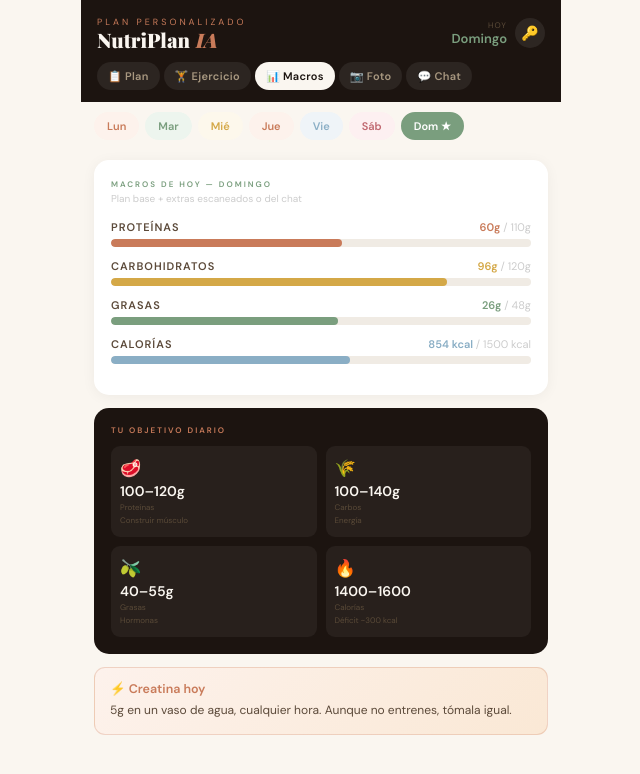
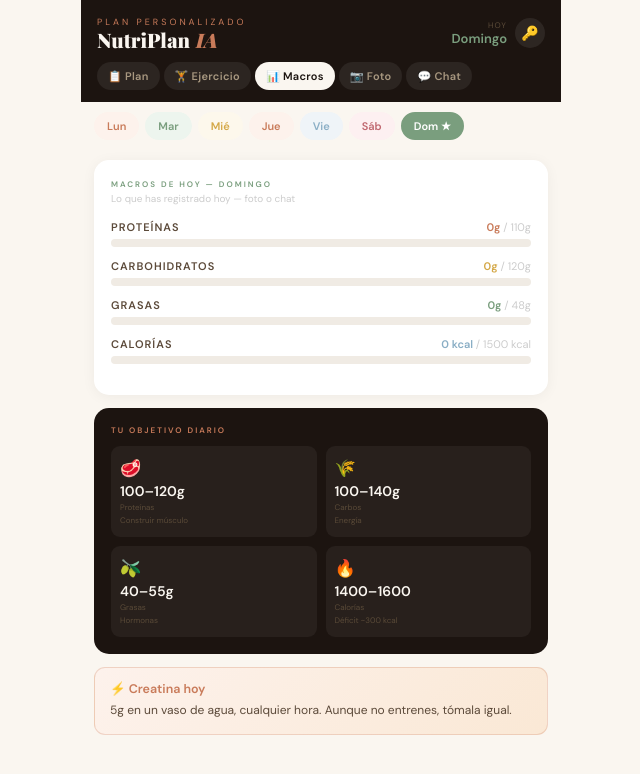
Before and after one commit to kikitshp/NutriPlan2.0, a React (Vite) app: page / in a window 1280 px wide. Both pictures are taken after a click on the button "📊 Macros". Shown: the top 774 px of the page, without its empty margins (319-959 px from the left). Built offline with nearby package versions, Linux system fonts and the light colour scheme.

Commit message:
Update App.jsx
se reinician lo macros cada dia

```diff
--- a/src/App.jsx
+++ b/src/App.jsx
@@ -234,21 +234,18 @@ function getTodayKey() {
   const d = new Date();
   return d.getFullYear()+"-"+(d.getMonth()+1)+"-"+d.getDate();
 }
-function getBaseMacros(dayName) {
-  return PLAN_BASE[dayName].comidas.reduce((a,c) => ({
-    proteinas:a.proteinas+c.proteinas, carbos:a.carbos+c.carbos,
-    grasas:a.grasas+c.grasas, calorias:a.calorias+c.calorias
-  }), { proteinas:0, carbos:0, grasas:0, calorias:0 });
+function getBaseMacros() {
+  return { proteinas:0, carbos:0, grasas:0, calorias:0 };
 }
-function loadDayData(dayName) {
+function loadDayData() {
   try {
     const saved = localStorage.getItem("nutriplan_day_"+getTodayKey());
     if (saved) {
       const data = JSON.parse(saved);
-      return { macros:data.macros||getBaseMacros(dayName), modificaciones:data.modificaciones||[], ejercicios:data.ejercicios||{} };
+      return { macros:data.macros||getBaseMacros(), modificaciones:data.modificaciones||[], ejercicios:data.ejercicios||{} };
     }
   } catch(e) {}
-  return { macros:getBaseMacros(dayName), modificaciones:[], ejercicios:{} };
+  return { macros:getBaseMacros(), modificaciones:[], ejercicios:{} };
 }
 function saveDayData(macros, modificaciones, ejercicios) {
   try {
@@ -259,7 +256,7 @@ function saveDayData(macros, modificaciones, ejercicios) {
 
 export default function App() {
   const today = getTodayName();
-  const initialData = loadDayData(today);
+  const initialData = loadDayData();
 
   const [selectedDay, setSelectedDay] = useState(today);
   const [tab, setTab] = useState("plan");
@@ -688,7 +685,7 @@ export default function App() {
         <div style={{ padding:"17px 13px 100px" }} className="fade-in">
           <div style={{ background:"white", borderRadius:15, padding:"19px 17px", boxShadow:"0 2px 14px rgba(0,0,0,0.05)", marginBottom:13 }}>
             <div style={{ fontSize:8, letterSpacing:2, textTransform:"uppercase", color:DIA_COLORS[today].accent, fontWeight:700, marginBottom:3 }}>Macros de hoy — {today}</div>
-            <div style={{ fontSize:10, color:"#ccc", marginBottom:15 }}>Plan base + extras escaneados o del chat</div>
+            <div style={{ fontSize:10, color:"#ccc", marginBottom:15 }}>Lo que has registrado hoy — foto o chat</div>
             <MacroBar label="Proteínas"     value={dailyMacros.proteinas} max={macroTarget.proteinas} color="#C97B5A" />
             <MacroBar label="Carbohidratos" value={dailyMacros.carbos}    max={macroTarget.carbos}    color="#D4A847" />
             <MacroBar label="Grasas"        value={dailyMacros.grasas}    max={macroTarget.grasas}    color="#7A9E7E" />
```
